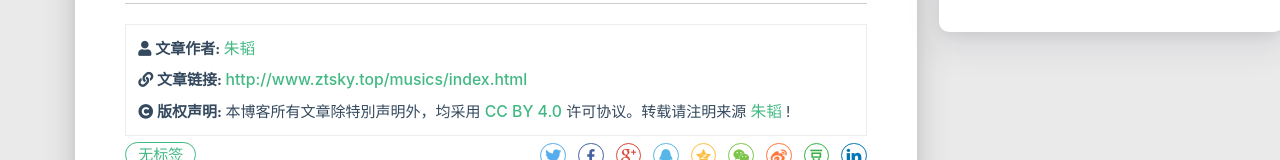
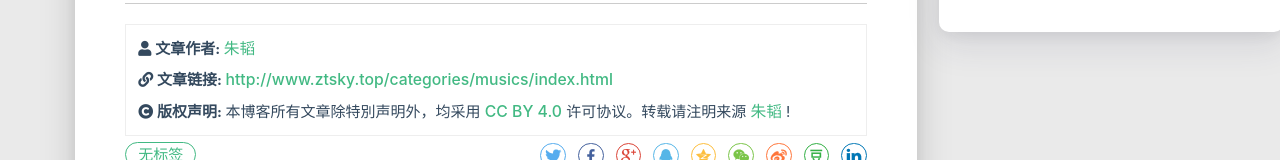
Before and after one commit to huahaia/huahaia.github.io, a plain HTML site: page categories/musics/index.html in a window 1280 px wide. Shown: the part 398-558 px from the top of the page. Drawn offline with Linux system fonts and the light colour scheme; some packages are replaced by stand-ins of ours; no server answers; a script that the page names is missing.

Commit message:
Site updated: 2021-09-23 11:15:03

```diff
--- a/musics/index.html
+++ b/categories/musics/index.html
@@ -496,7 +496,7 @@
                     </i>
                 </span>
                 <span class="reprint-info">
-                    <a href="http://www.ztsky.top/musics/index.html">http://www.ztsky.top/musics/index.html</a>
+                    <a href="http://www.ztsky.top/categories/musics/index.html">http://www.ztsky.top/categories/musics/index.html</a>
                 </span>
             </div>
             <div class="reprint__notice">
@@ -708,7 +708,7 @@
                 <i class="far fa-dot-circle"></i>&nbsp;本篇
             </div>
             <div class="card">
-                <a href="/musics/index.html">
+                <a href="/categories/musics/index.html">
                     <div class="card-image">
 
 
@@ -746,7 +746,7 @@
                 本篇&nbsp;<i class="far fa-dot-circle"></i>
             </div>
             <div class="card">
-                <a href="/musics/index.html">
+                <a href="/categories/musics/index.html">
                     <div class="card-image">
 
 
```
